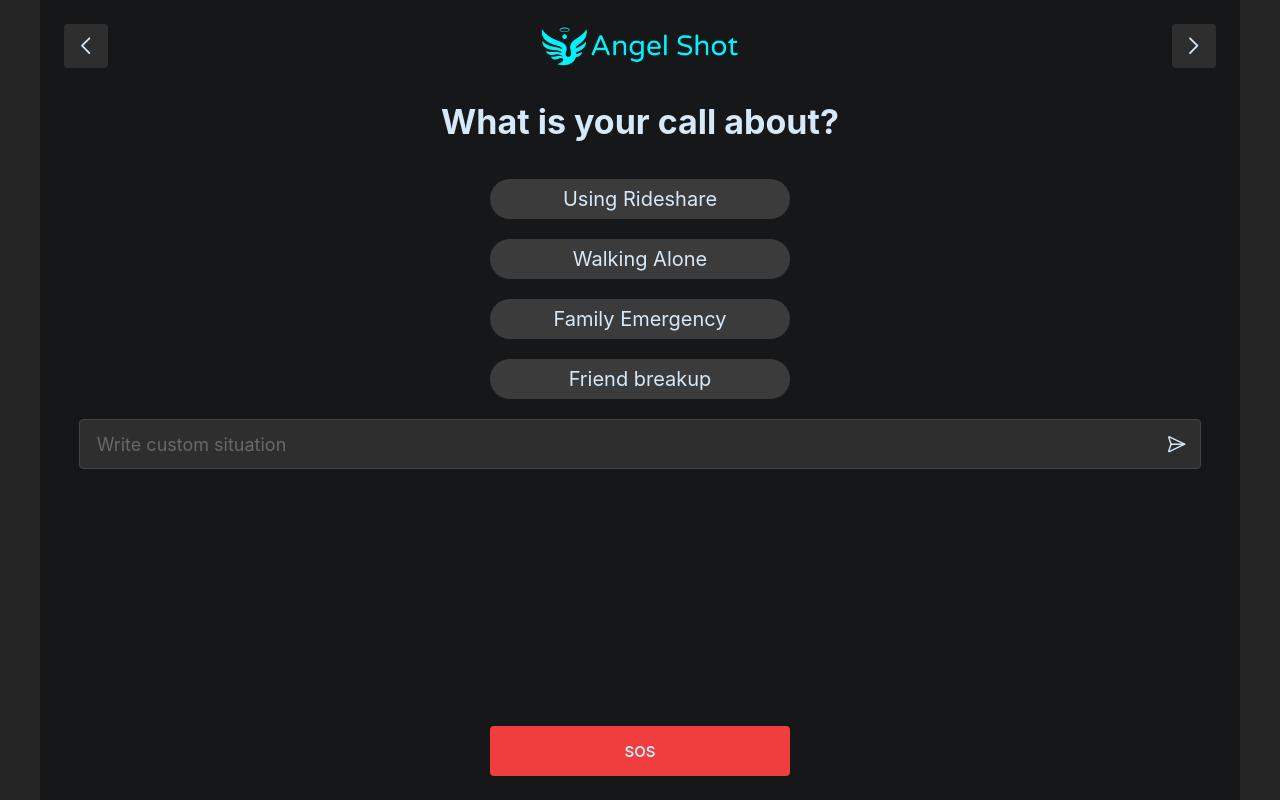
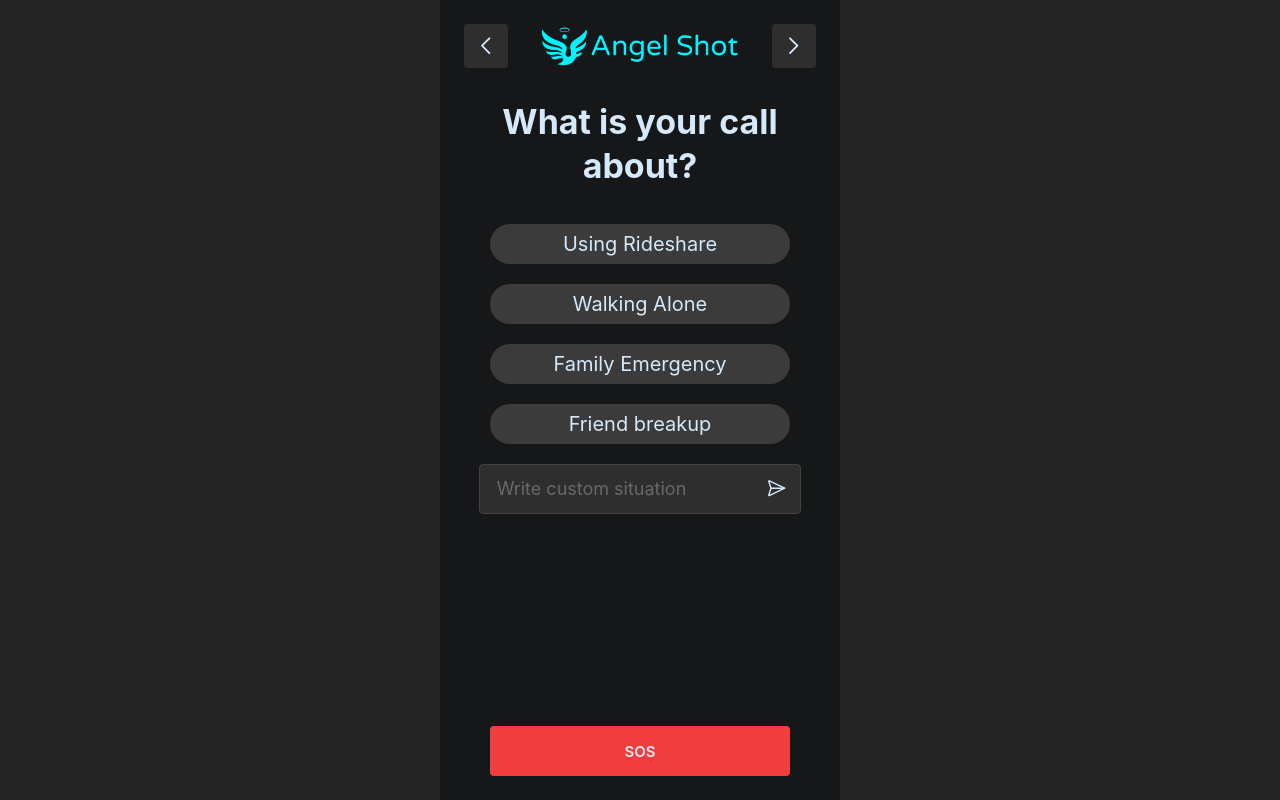
Before and after one commit to jackburkhardt/AngelShot, a React (Vite) app in the folder frontend/: page / in a window 1280 px wide. Built offline with nearby package versions, Linux system fonts and the light colour scheme; no server answers.

Commit message:
mobile view in desktop

```diff
--- a/frontend/src/App.css
+++ b/frontend/src/App.css
@@ -1,5 +1,5 @@
 #root {
-  max-width: 1200px;
+  max-width: 400px;
   margin: 0 auto;
   padding: 1.5rem;
   text-align: center;
```
Also changed, not shown: frontend/src/App.tsx (+3 -8 lines).
